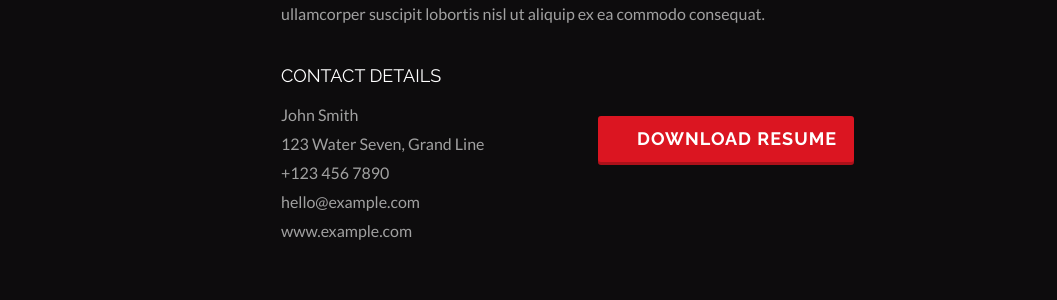
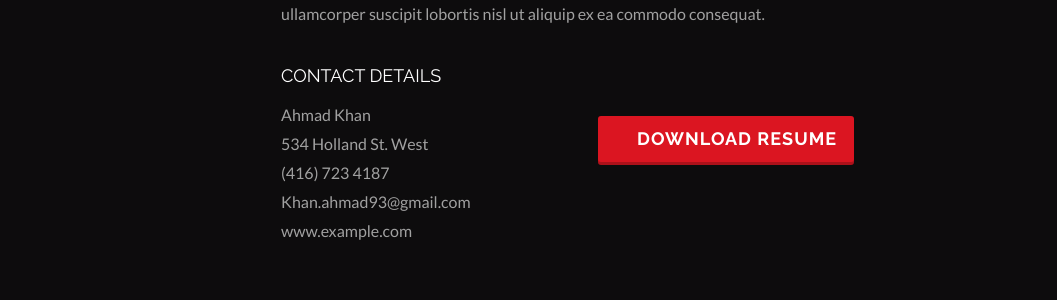
Before and after one commit to clearcareer/AhmadKhan, a Jekyll site: the page built from index.html, in a window 1280 px wide and 900 px high, scrolled down 1136 px. Shown: the part 155-455 px from the top of the window, without its empty margins (199-1256 px from the left). Built offline with Jekyll 4.4.1, drawn with Linux system fonts in a browser that asks for light colours; some web fonts are replaced.

Commit message:
Updated '/index.html' via CloudCannon

```diff
--- a/index.html
+++ b/index.html
@@ -216,10 +216,10 @@
 
                                     <ul class="list-unstyled text-grey">
 
-                                        <li class="editable">John Smith</li>
-                                        <li class="editable">123 Water Seven, Grand Line</li>
-                                        <li class="editable">+123 456 7890</li>
-                                        <li class="editable">hello@example.com</li>
+                                        <li class="editable">Ahmad Khan&nbsp;</li>
+                                        <li class="editable">534 Holland St. West</li>
+                                        <li class="editable">(416) 723 4187</li>
+                                        <li class="editable">Khan.ahmad93@gmail.com</li>
                                         <li class="editable">www.example.com</li>
                                     </ul>
                                 </div>
```
